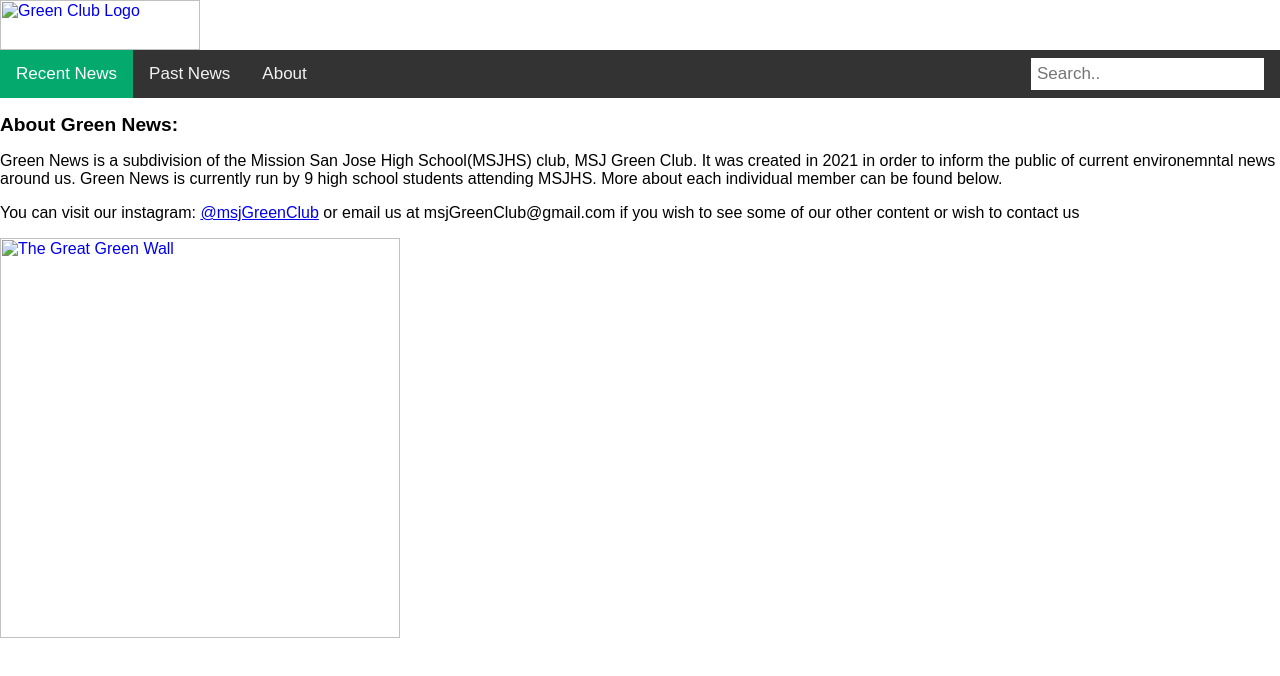
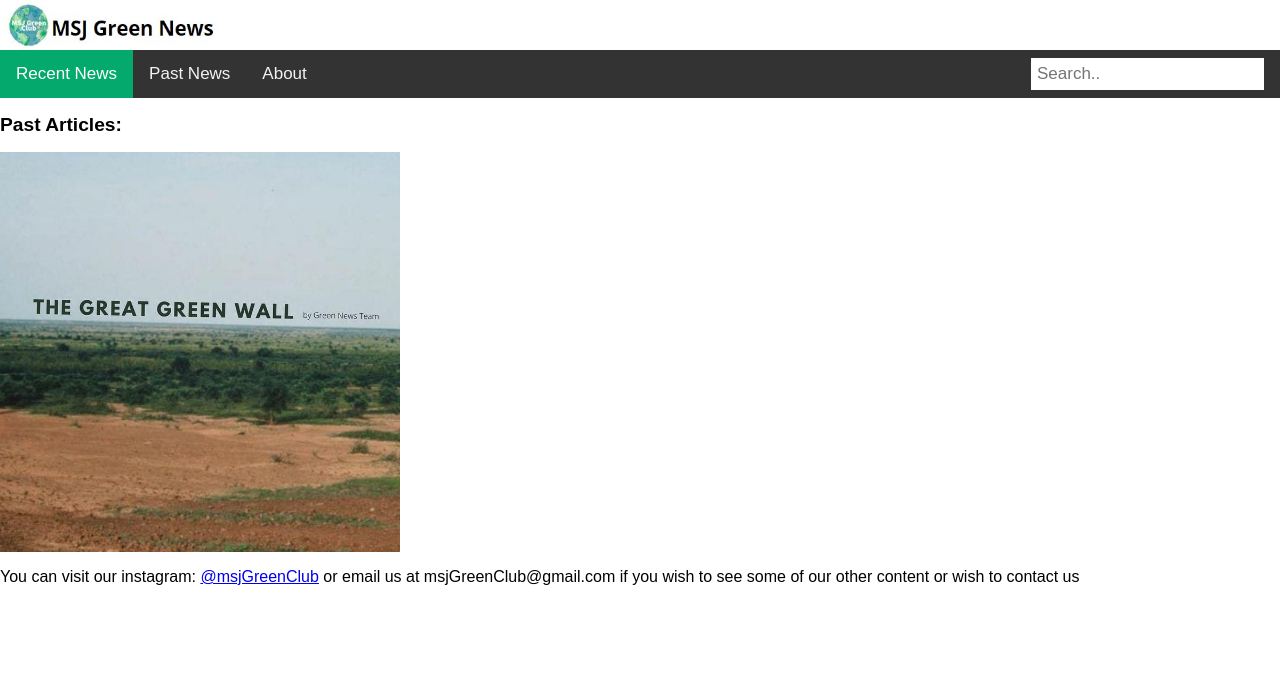
Before and after one commit to MSJGreenClub/MSJ-Green-News, a plain HTML site: page archives.html in a window 1280 px wide. Drawn offline with Linux system fonts and the light colour scheme.

Commit message:
Update archives.html

```diff
--- a/archives.html
+++ b/archives.html
@@ -64,7 +64,7 @@
     <body>
         <header>
             <spans>
-                <a href="./index.html"><img width="200" height="50" scr="GreenClubUpdatedLogo.jpg" alt="Green Club Logo"  /></a>
+                <a href="./index.html"><img width="220" height="50" src="./GreenClubUpdateLogo.jpg" alt="Green Club Logo"  /></a>
             </spans>
             <nav>
                 <div class="topnav">
@@ -78,14 +78,11 @@
     </body>
     <body>
         <main>
-            <p><big><b>About Green News:</b></big></p>
-        <p>Green News is a subdivision of the Mission San Jose High School(MSJHS) club, MSJ Green Club.
-            It was created in 2021 in order to inform the public of current environemntal news around us.
-            Green News is currently run by 9 high school students attending MSJHS. More about each individual member can be found below.</p>
+            <p><big><b>Past Articles:</b></big></p>
+            <a href="https://www.instagram.com/p/CXXV7rbJGkH/?utm_source=ig_web_copy_link"><img width="400" height="400" src="./GreatGreenWall.jpg" alt="The Great Green Wall"  /></a>
         </main>
         <footer>
             <p>You can visit our instagram: <a href="https://www.instagram.com/msjgreenclub/" target="_blank">@msjGreenClub</a> or email us at msjGreenClub@gmail.com if you wish to see some of our other content or wish to contact us</p>
-            <a href="https://www.instagram.com/p/CXXV7rbJGkH/?utm_source=ig_web_copy_link"><img width="400" height="400" scr="https://scontent-atl3-2.cdninstagram.com/v/t51.2885-15/265616944_443604213833235_8341561677942128703_n.jpg?stp=dst-jpg_e35&_nc_ht=scontent-atl3-2.cdninstagram.com&_nc_cat=103&_nc_ohc=dJizI92tUl4AX9PihbG&tn=bjOmsQT3--JIR2Di&edm=ABmJApABAAAA&ccb=7-5&ig_cache_key=MjcyNjc0NDU1MzI3NDM1MDkxMw%3D%3D.2-ccb7-5&oh=00_AfCCMh73i4xMqsNHLx5d-aWpsk9kY4FcWiV4Uz_gNgukSA&oe=63B61B0E&_nc_sid=6136e7" alt="The Great Green Wall"  /></a>
         </footer>
     </body>
 </html>
```
